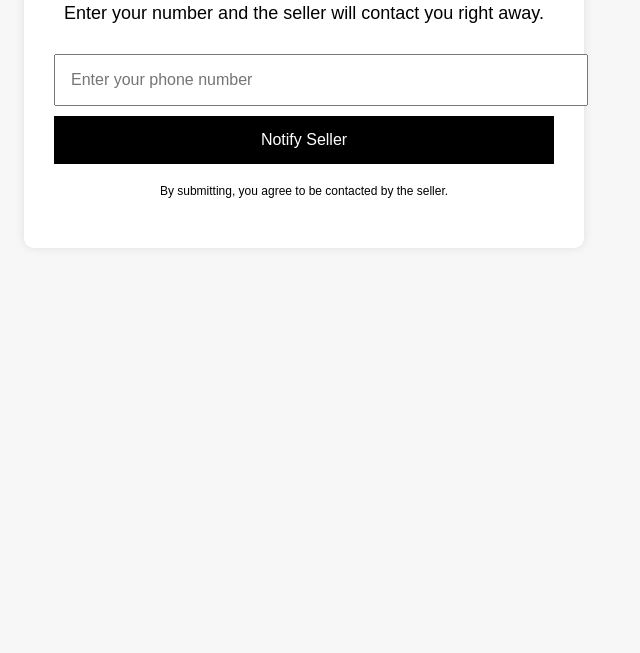
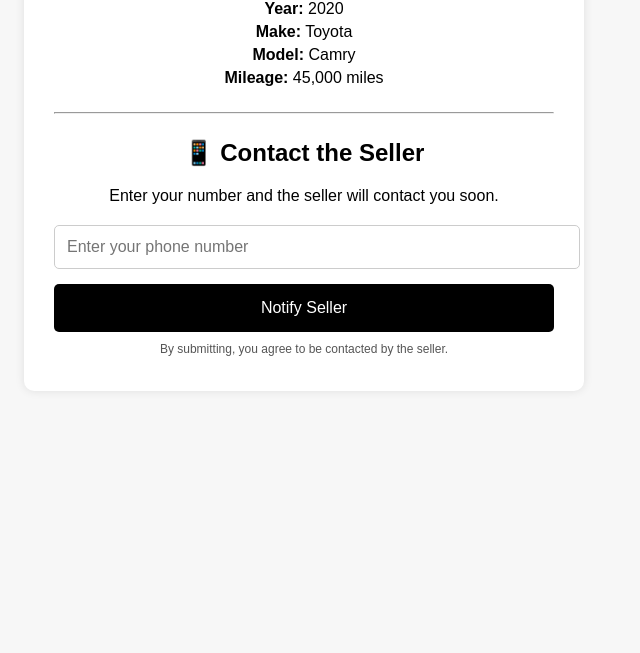
Before and after one commit to followupbytext/scantotext, a plain HTML site: page index.html in a window 1280 px wide. Shown: the part 147-800 px from the top of the page, without its empty margins (336-976 px from the left). Drawn offline with Linux system fonts and the light colour scheme.

Commit message:
Update index.html

```diff
--- a/index.html
+++ b/index.html
@@ -4,6 +4,7 @@
   <meta charset="UTF-8">
   <title>ScanToText</title>
   <meta name="viewport" content="width=device-width, initial-scale=1.0">
+
   <style>
     body {
       font-family: Arial, sans-serif;
@@ -11,6 +12,7 @@
       padding: 40px;
       background: #f7f7f7;
     }
+
     .container {
       max-width: 500px;
       margin: auto;
@@ -19,44 +21,76 @@
       border-radius: 10px;
       box-shadow: 0 0 10px rgba(0,0,0,0.1);
     }
+
     h1 {
-      font-size: 28px;
+      margin-bottom: 10px;
     }
+
     p {
-      font-size: 18px;
-      margin: 20px 0;
+      margin: 5px 0;
     }
-    input, button {
+
+    input {
+      width: 100%;
+      padding: 12px;
+      margin-top: 15px;
+      border: 1px solid #ccc;
+      border-radius: 5px;
+      font-size: 16px;
+    }
+
+    button {
       width: 100%;
       padding: 15px;
-      margin-top: 10px;
-      font-size: 16px;
-    }
-    button {
+      margin-top: 15px;
       background: black;
       color: white;
       border: none;
+      font-size: 16px;
       cursor: pointer;
+      border-radius: 5px;
     }
+
     button:hover {
       background: #333;
     }
+
+    .small {
+      font-size: 12px;
+      margin-top: 10px;
+      color: #555;
+    }
+
+    hr {
+      margin: 25px 0;
+    }
   </style>
 </head>
+
 <body>
 
-<div class="container">
-  <h1>📱 Text the Seller Instantly</h1>
-  <p>Enter your number and the seller will contact you right away.</p>
+  <div class="container">
 
-  <input type="tel" placeholder="Enter your phone number">
+    <h1>🚗 Vehicle Information</h1>
 
-  <button>Notify Seller</button>
+    <p><strong>Year:</strong> 2020</p>
+    <p><strong>Make:</strong> Toyota</p>
+    <p><strong>Model:</strong> Camry</p>
+    <p><strong>Mileage:</strong> 45,000 miles</p>
 
-  <p style="font-size:12px; margin-top:20px;">
-    By submitting, you agree to be contacted by the seller.
-  </p>
-</div>
+    <hr>
+
+    <h2>📱 Contact the Seller</h2>
+    <p>Enter your number and the seller will contact you soon.</p>
+
+    <input type="tel" placeholder="Enter your phone number">
+    <button>Notify Seller</button>
+
+    <p class="small">
+      By submitting, you agree to be contacted by the seller.
+    </p>
+
+  </div>
 
 </body>
 </html>
```
